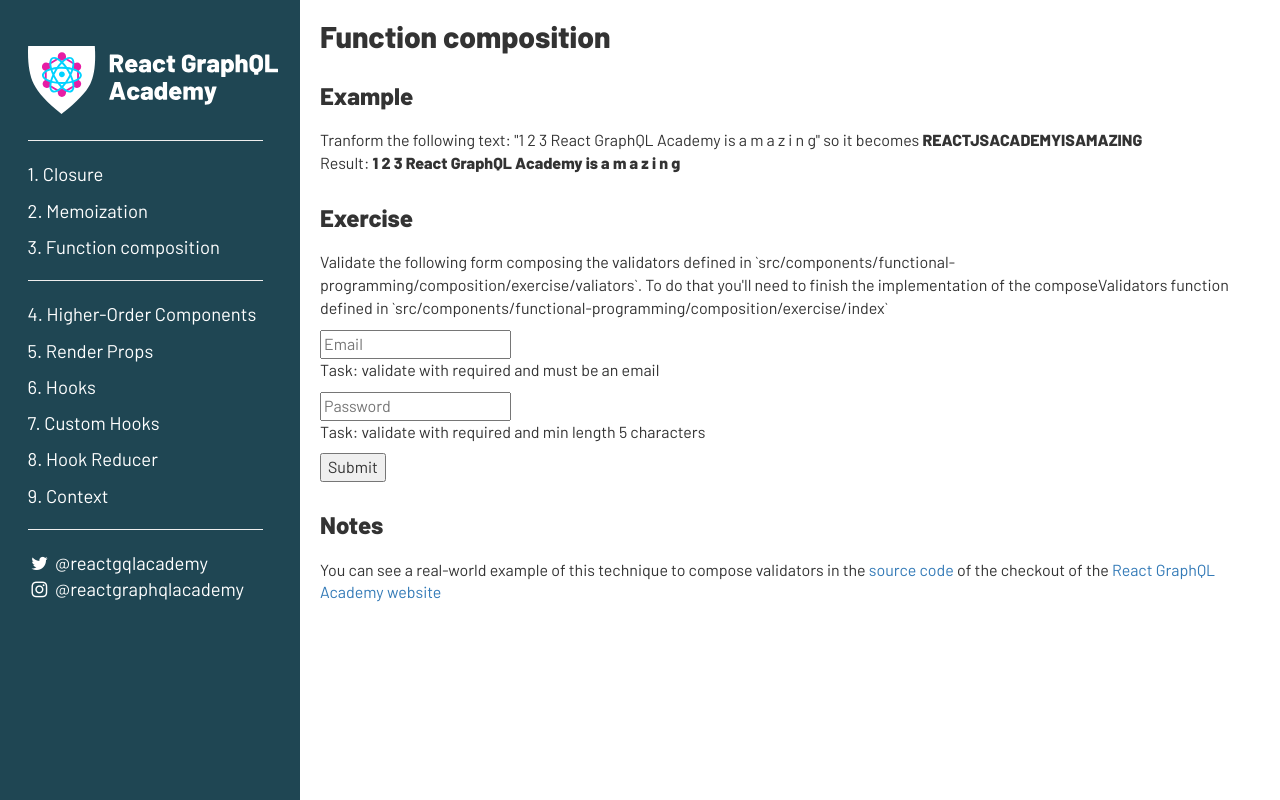
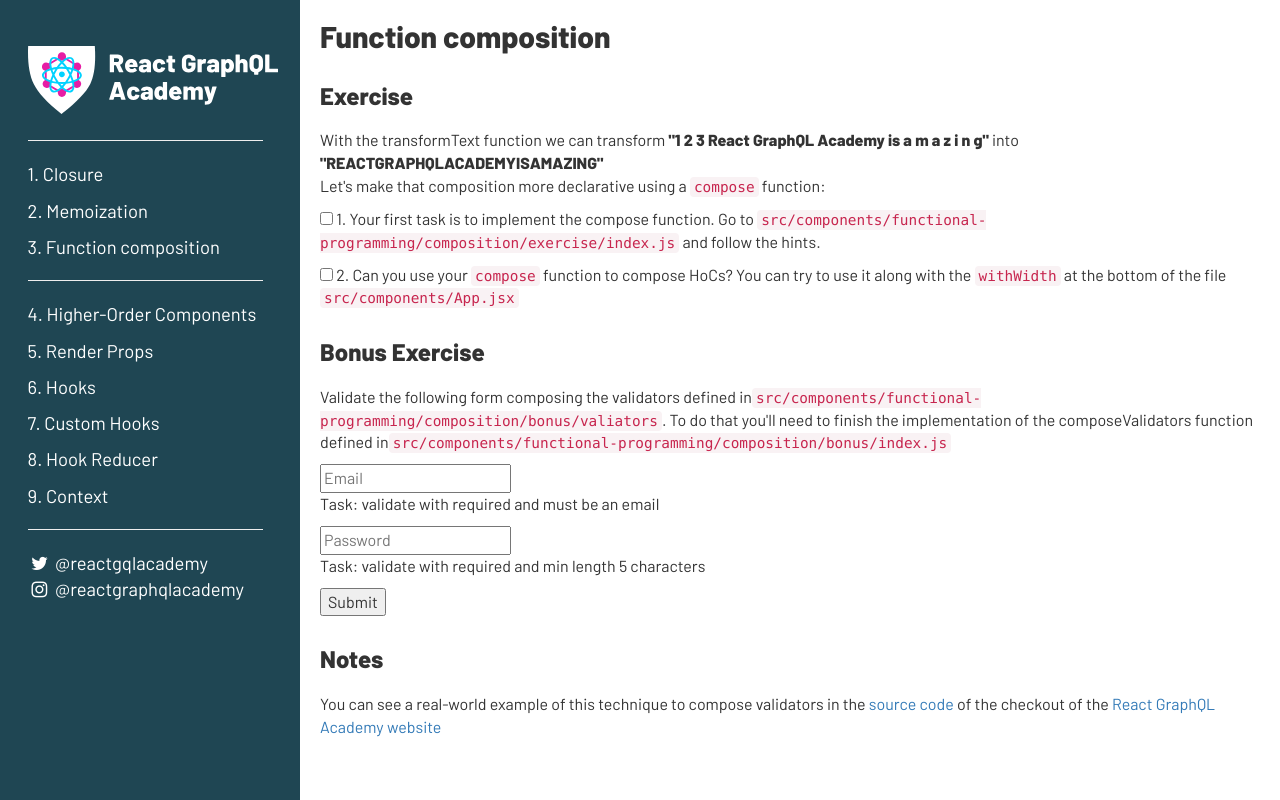
Before and after one commit to mhcrocky/Cocoa-pattern, a React (Create React App) app: page /composition in a window 1280 px wide. Built offline with nearby package versions, Linux system fonts and the light colour scheme.

Commit message:
update comments fp exercise

```diff
--- a/src/components/functional-programming/closure/Page.jsx
+++ b/src/components/functional-programming/closure/Page.jsx
@@ -1,21 +1,45 @@
+/* eslint-disable jsx-a11y/accessible-emoji */
 import React from "react";
 import "./exercise";
 
 const Page = () => (
   <React.Fragment>
     <h2>Closure</h2>
-    <h3>Exercise</h3>
+    <blockquote>
+      Closure is when a function is able to remember and access its lexical
+      scope even when that function is executing outside its lexical scope. Kyle
+      Simpson
+    </blockquote>
+    <blockquote>
+      “[Lexical scoping] how a parser resolves variable names when functions are
+      nested”. Mozilla Dev Net
+    </blockquote>
+    <h3>🏋️‍♀️Exercise</h3>
     <p>
       Open the console on your browser and type [closure exercise] in the
-      console filter. You should see on the console the console.log() for this
+      console filter. You should see on the console the console.log for this
       exercise.
     </p>
     <p>
-      Task, implement the <code>function add()</code> in
-      `src/components/functional-programming/closure/exercise` so
+      <input type="checkbox" /> 1. Go to{" "}
+      <code>src/components/functional-programming/closure/exercise.js</code> and
+      uncomment line 11. You should get the following error "TypeError: addFive
+      is not a function"
+    </p>
+    <p>
+      <input type="checkbox" /> 2. To fix it you are only allowed to change the{" "}
+      <code>function add()</code>. The <code>function add()</code> should be
+      implemented in a way that
       <code>addFive(7)</code> outputs 12
+      <br />
+      🚨 YOU CAN ONLY EDIT THE function add() IN THAT FILE 🚨
     </p>
-    <h3>Discussion about the solution</h3>
+
+    <p>
+      You know your implementation works because you'll see on the console:
+      [closure exercise] addFive(7) is 12
+    </p>
+    <h3>Bonus, discuss about the solution with your peers</h3>
     <p>1- Is the inner function pure?</p>
     <p>2- What's executed first, the inner function or the outer function?</p>
   </React.Fragment>
--- a/src/components/functional-programming/closure/exercise.js
+++ b/src/components/functional-programming/closure/exercise.js
@@ -8,6 +8,6 @@
 const addFive = add(5);
 
 let result;
-//result = addFive(7); // should output 12
+// result = addFive(7); // should output 12
 
 console.log(`[closure exercise] addFive(7) is ${result}`);
--- a/src/components/functional-programming/composition/Page.jsx
+++ b/src/components/functional-programming/composition/Page.jsx
@@ -1,26 +1,48 @@
+/* eslint-disable jsx-a11y/accessible-emoji */
 import React from "react";
 
-import { transformText } from "./example";
-import FormExercise from "./exercise";
+import { transformText } from "./exercise";
+import FormExercise from "./bonus";
 
 const exampleText = "1 2 3 React GraphQL Academy is a m a z i n g";
 
 const Page = () => (
   <React.Fragment>
     <h2>Function composition</h2>
-    <h3>Example</h3>
-    Tranform the following text: "{exampleText}" so it becomes
-    <strong> REACTJSACADEMYISAMAZING</strong>
+    <h3>Exercise</h3>
+    With the transformText function we can transform{" "}
+    <strong>"{exampleText}"</strong> into
+    <strong> "{transformText(exampleText)}"</strong>
     <p>
-      Result: <strong>{transformText(exampleText)}</strong>
+      Let's make that composition more declarative using a <code>compose</code>{" "}
+      function:
     </p>
-    <h3>Exercise</h3>
+    <p>
+      <input type="checkbox" /> 1. Your first task is to implement the compose
+      function. Go to{" "}
+      <code>
+        {" "}
+        src/components/functional-programming/composition/exercise/index.js
+      </code>{" "}
+      and follow the hints.
+    </p>
+    <p>
+      <input type="checkbox" /> 2. Can you use your <code>compose</code>{" "}
+      function to compose HoCs? You can try to use it along with the{" "}
+      <code>withWidth</code> at the bottom of the file{" "}
+      <code>src/components/App.jsx</code>
+    </p>
+    <h3>Bonus Exercise</h3>
     <p>
       Validate the following form composing the validators defined in
-      `src/components/functional-programming/composition/exercise/valiators`. To
-      do that you'll need to finish the implementation of the composeValidators
-      function defined in
-      `src/components/functional-programming/composition/exercise/index`
+      <code>
+        src/components/functional-programming/composition/bonus/valiators
+      </code>
+      . To do that you'll need to finish the implementation of the
+      composeValidators function defined in
+      <code>
+        src/components/functional-programming/composition/bonus/index.js
+      </code>
     </p>
     <FormExercise />
     <h3>Notes</h3>
--- /dev/null
+++ b/src/components/functional-programming/composition/bonus/index.js
@@ -0,0 +1,59 @@
+import React from "react";
+import { Form, Field } from "react-final-form";
+import { required, mustBeEmail, atLeastFiveCharacters } from "./validators";
+
+// 🚧 Task 1, implement the composeValidators function
+// each validator has a value as input and returns undefined or the error message
+export const composeValidators = (...validators) => (value) =>
+  validators.reduceRight((error, validator) => undefined, undefined);
+
+// 🚧 Task 2, you need to use the composeValidators so
+// - Email is validated with required and mustBeEmail
+// - Password is validatie with required and atLeastFiveCharacters
+const FormExercise = () => (
+  <Form
+    onSubmit={onSubmit}
+    render={({ handleSubmit, form, submitting, pristine, values }) => (
+      <form onSubmit={handleSubmit}>
+        <p>
+          <Field
+            name="email"
+            component={Input}
+            type="text"
+            placeholder="Email"
+            validate={composeValidators(mustBeEmail, required)}
+          />
+          <br />
+          Task: validate with required and must be an email
+        </p>
+        <p>
+          <Field
+            name="password"
+            component={Input}
+            type="password"
+            placeholder="Password"
+            validate={composeValidators(atLeastFiveCharacters, required)}
+          />
+          <br />
+          Task: validate with required and min length 5 characters
+        </p>
+        <button type="submit" disabled={submitting}>
+          Submit
+        </button>
+      </form>
+    )}
+  />
+);
+
+const onSubmit = () => {};
+
+const Input = ({ input, meta, placeholder, type }) => (
+  <React.Fragment>
+    <input {...input} type={type} placeholder={placeholder} />
+    {meta.error && meta.touched && (
+      <span style={{ color: "red" }}>{meta.error}</span>
+    )}
+  </React.Fragment>
+);
+
+export default FormExercise;
--- a/src/components/functional-programming/composition/example/index.js
+++ /dev/null
@@ -1,21 +0,0 @@
-/* eslint-disable no-unused-vars */
-
-export const compose = (...functions) => (initialValue) =>
-  functions.reduceRight(
-    (accumulatedValue, fn) => fn(accumulatedValue),
-    initialValue
-  );
-
-const toUpperCase = (text) => text.toUpperCase();
-
-const removeSpaces = (text) => text.replace(/\s/g, "");
-
-const removeNumbers = (text) => text.replace(/[0-9]/g, "");
-
-// export const transformText = compose(
-//   toUpperCase,
-//   removeNumbers,
-//   removeSpaces
-// );
-
-export const transformText = (text) => text;
--- a/src/components/functional-programming/composition/exercise/index.js
+++ b/src/components/functional-programming/composition/exercise/index.js
@@ -1,59 +1,22 @@
-import React from "react";
-import { Form, Field } from "react-final-form";
-import { required, mustBeEmail, atLeastFiveCharacters } from "./validators";
+/* eslint-disable no-unused-vars */
 
-// Task 1, implement the composeValidators function
-// each validator has a value as input and returns undefined or the error message
-export const composeValidators = (...validators) => value =>
-  validators.reduceRight((error, validator) => undefined, undefined);
+const toUpperCase = (text) => text.toUpperCase();
 
-// Task 2, you need to use the composeValidators so
-// - Email is validated with required and mustBeEmail
-// - Password is validatie with required and atLeastFiveCharacters
-const FormExercise = () => (
-  <Form
-    onSubmit={onSubmit}
-    render={({ handleSubmit, form, submitting, pristine, values }) => (
-      <form onSubmit={handleSubmit}>
-        <p>
-          <Field
-            name="email"
-            component={Input}
-            type="text"
-            placeholder="Email"
-            validate={composeValidators(mustBeEmail, required)}
-          />
-          <br />
-          Task: validate with required and must be an email
-        </p>
-        <p>
-          <Field
-            name="password"
-            component={Input}
-            type="password"
-            placeholder="Password"
-            validate={composeValidators(atLeastFiveCharacters, required)}
-          />
-          <br />
-          Task: validate with required and min length 5 characters
-        </p>
-        <button type="submit" disabled={submitting}>
-          Submit
-        </button>
-      </form>
-    )}
-  />
-);
+const removeSpaces = (text) => text.replace(/\s/g, "");
 
-const onSubmit = () => {};
+const removeNumbers = (text) => text.replace(/[0-9]/g, "");
 
-const Input = ({ input, meta, placeholder, type }) => (
-  <React.Fragment>
-    <input {...input} type={type} placeholder={placeholder} />
-    {meta.error && meta.touched && (
-      <span style={{ color: "red" }}>{meta.error}</span>
-    )}
-  </React.Fragment>
-);
+// 🚧 Task 0: comment out the following transformText function and uncomment the one bellow
+export const transformText = (text) =>
+  toUpperCase(removeSpaces(removeNumbers(text)));
 
-export default FormExercise;
+// 🚧 Task 1: implement the following compose function
+// export const transformText = compose(
+//   toUpperCase,
+//   removeNumbers,
+//   removeSpaces
+// );
+// 🕵️‍♀️Hints:
+// - The compose function should return another function (think of the previous addFive, same idea)
+// - Spread the arguments of the compose function
+// - Use https://developer.mozilla.org/en-US/docs/Web/JavaScript/Reference/Global_Objects/Array/reduceRight
--- a/src/components/functional-programming/memoization/Page.jsx
+++ b/src/components/functional-programming/memoization/Page.jsx
@@ -1,3 +1,4 @@
+/* eslint-disable jsx-a11y/accessible-emoji */
 import React from "react";
 import "./exercise";
 
@@ -9,7 +10,7 @@
       function call and returns the cached result when the same inputs are
       supplied again.
     </p>
-    <h3>Exercise</h3>
+    <h3>🏋️‍♀️ Exercise</h3>
     <p>
       Open the console on your browser and type [memoization exercise] in the
       console filter. You should see on the console the console.log() for this
@@ -20,6 +21,7 @@
       `src/components/functional-programming/memoization/exercise`:
     </p>
     <p>
+      <input type="checkbox" />
       1. Pair up and explain to each other how the memoize function works with
       the doEasyWork function.
     </p>
@@ -29,14 +31,29 @@
     </ul>
 
     <p>
+      <input type="checkbox" />
       2. Explain to each other how the memoize function works with doHardWork.
       Does the memoize function work differently?
     </p>
 
+    <h3>Bonus exercise</h3>
     <p>
-      3. Bonus, refactor the memoize function so it can memoize functions with
-      any number of arguments. You can use the function doAnyWork to test your
+      <input type="checkbox" />
+      b.1, Refactor the memoize function so it can memoize functions with any
+      number of arguments. You can use the function doAnyWork to test your
       refactored memoize function.
+    </p>
+    <p>
+      <input type="checkbox" />
+      b.2, Extract the key cache functionality to a "resolver" function. 🕵️‍♂️
+      hint: see how{" "}
+      <a
+        href="https://github.com/lodash/lodash/blob/master/memoize.js"
+        target="_blank"
+        rel="noopener noreferrer"
+      >
+        lodash implements it
+      </a>
     </p>
   </React.Fragment>
 );
--- a/src/components/functional-programming/memoization/exercise.js
+++ b/src/components/functional-programming/memoization/exercise.js
@@ -53,3 +53,5 @@
 // const memoizedDoWork = memoize(doAnyWork);
 // console.log(`[memoization exercise] ${memoizedDoWork(1, 2, 3)} === 6 ?`);
 // console.log(`[memoization exercise] ${memoizedDoWork(1, 50, 104)} === 155 ?`);
+
+// Bonus 2, extract the key cache functionality to a "resolver" function
```
Also changed, not shown: src/components/functional-programming/composition/bonus/validators.js (renamed from src/components/functional-programming/composition/exercise/validators.js).
